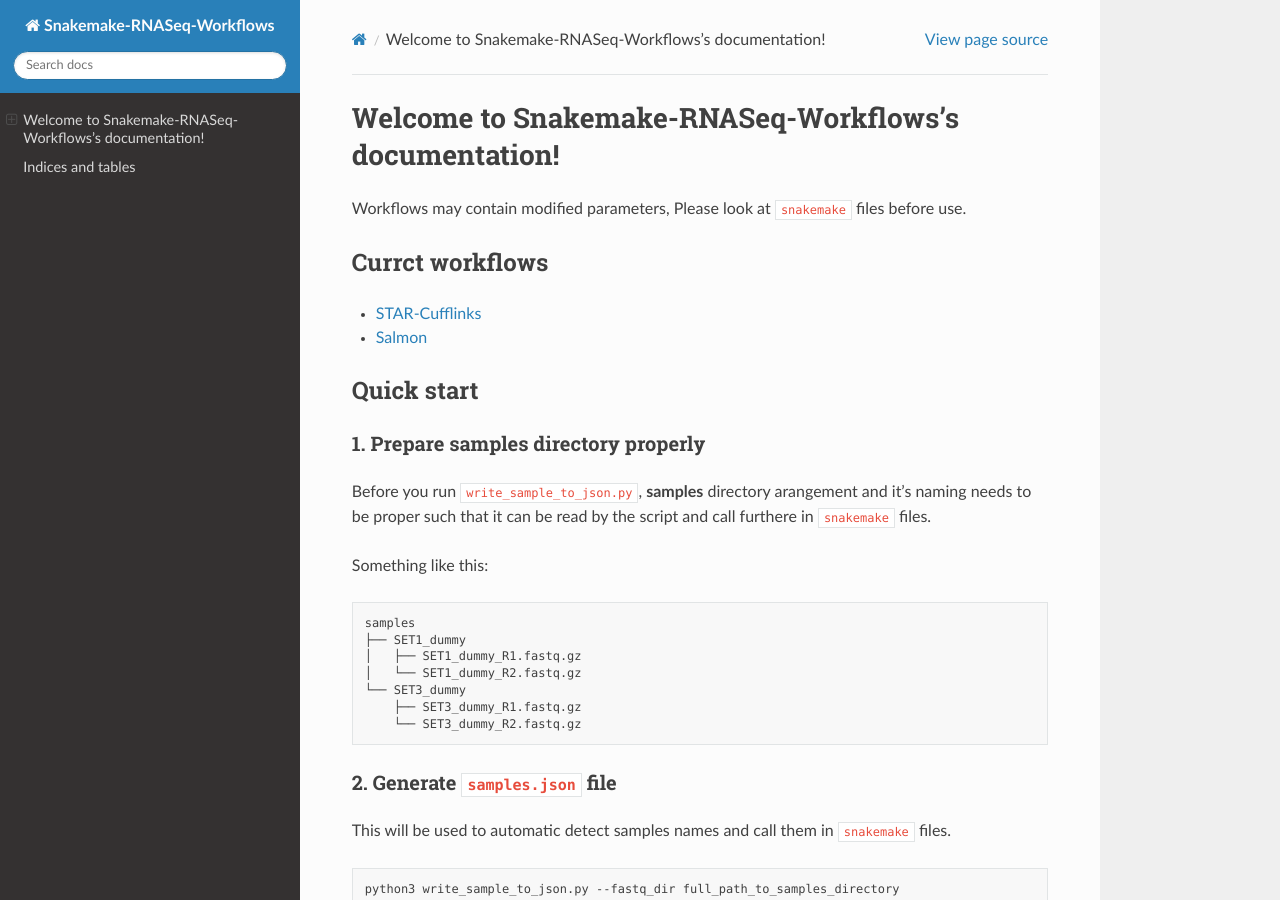
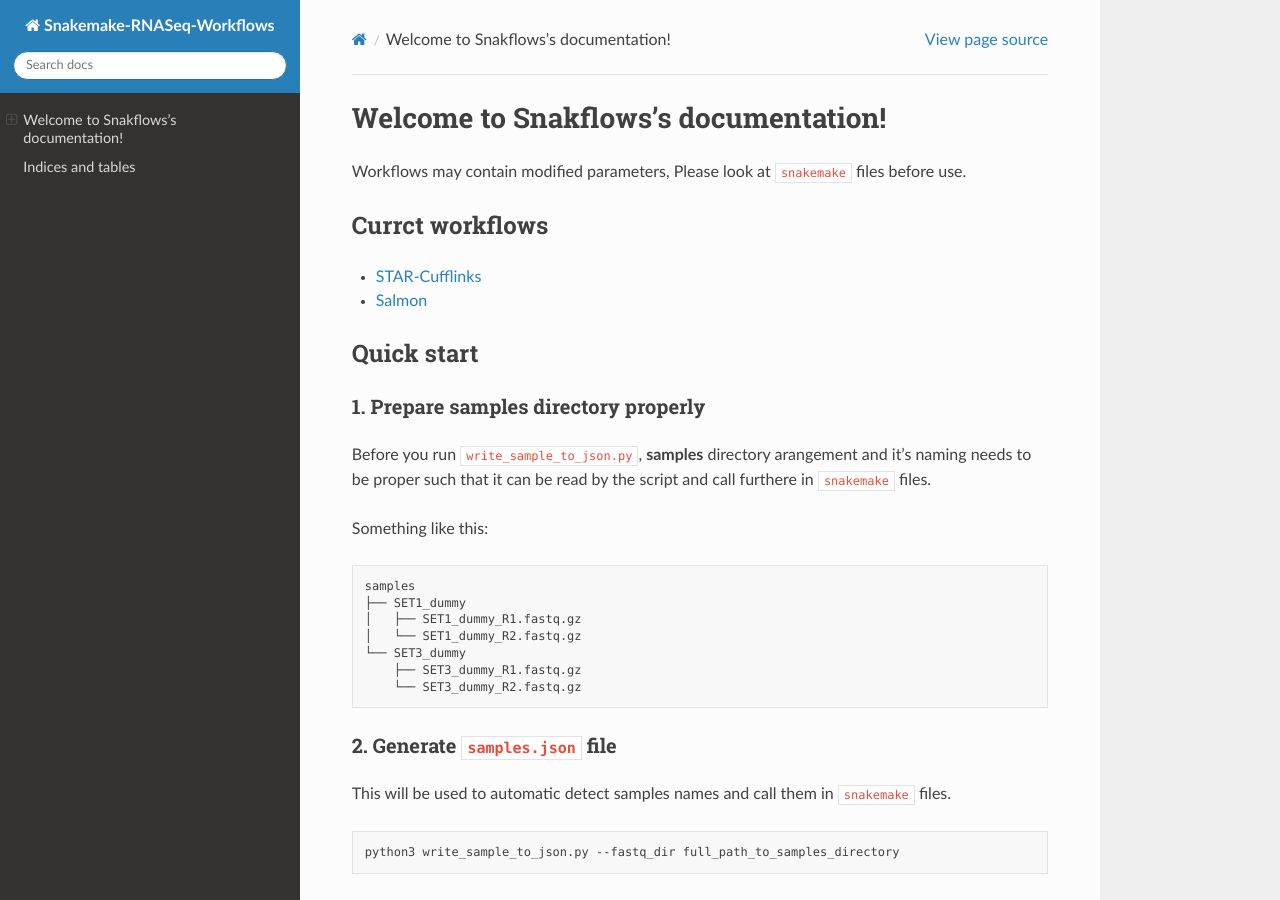
Before and after one commit to sk-sahu/Snakeflows, a Sphinx documentation site: the page built from docs/index.rst, in a window 1280 px wide and 900 px high. Built offline with Sphinx 7.4.7 and the Read the Docs theme 2.0.0, drawn with Linux system fonts in a browser that asks for light colours.

Commit message:
Update index.rst

```diff
--- a/docs/index.rst
+++ b/docs/index.rst
@@ -1,9 +1,9 @@
-.. Snakemake-RNASeq-Workflows documentation master file, created by
+.. Snakflows documentation master file, created by
    sphinx-quickstart on Tue Feb 19 15:00:50 2019.
    You can adapt this file completely to your liking, but it should at least
    contain the root `toctree` directive.
 
-Welcome to Snakemake-RNASeq-Workflows's documentation!
+Welcome to Snakflows's documentation!
 ======================================================
 
 .. toctree::
```
